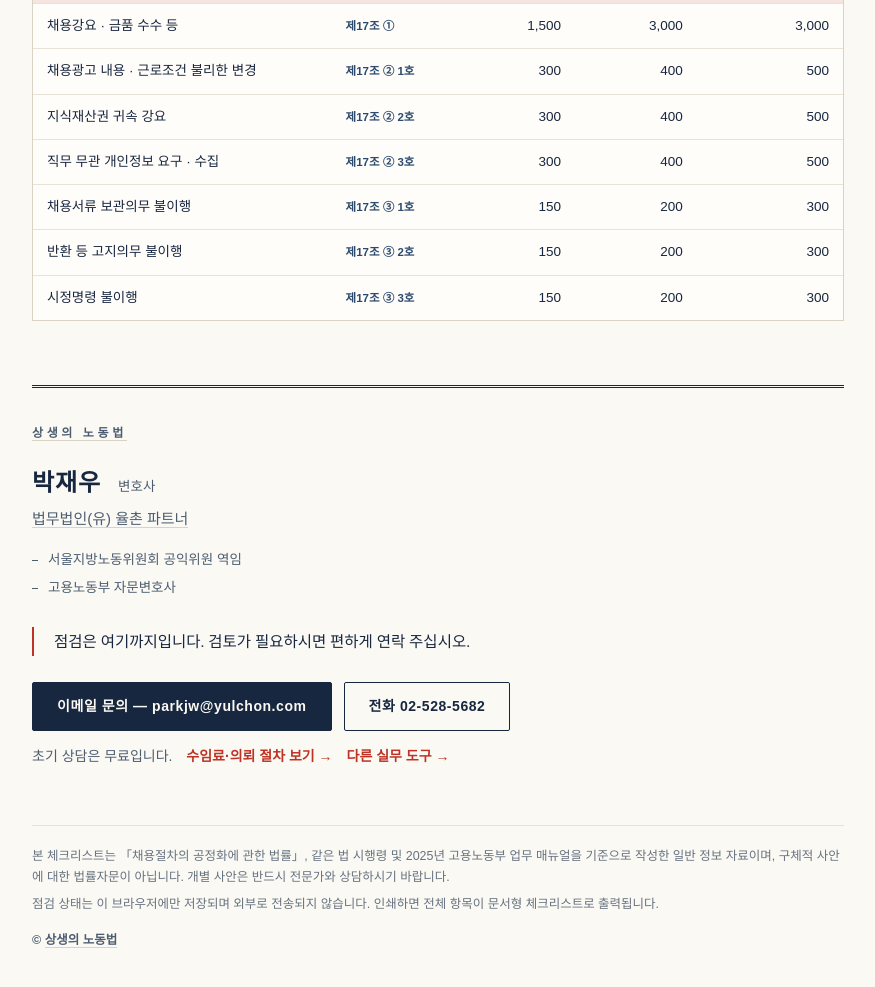
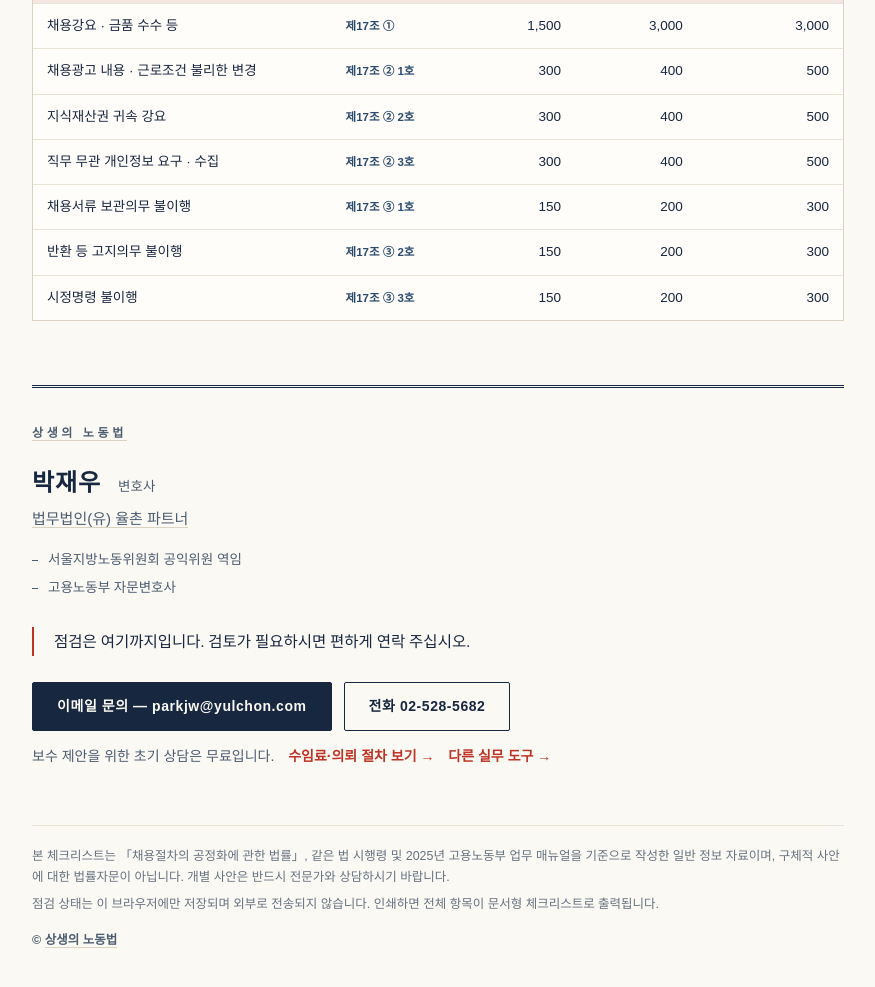
Before and after one commit to parkcoms/fair-hiring-checklist, a plain HTML site: page index.html in a window 1280 px wide. Shown: the part 1110-2097 px from the top of the page, without its empty margins (202-1077 px from the left). Drawn offline with Linux system fonts and the light colour scheme; a web font is replaced by a local one.

Commit message:
문구 변경: '보수 제안을 위한 초기 상담은 무료입니다'
Co-Authored-By: Claude Opus 5.5 <noreply@anthropic.com>

```diff
--- a/index.html
+++ b/index.html
@@ -911,7 +911,7 @@ footer .copyright { margin-top: 14px; font-weight: 600; color: var(--ink-soft);
     <a class="contact-btn" href="tel:0225285682" target="_blank" rel="noopener">전화 02-528-5682</a>
   </div>
   <p class="contact-hint" id="mail-hint" hidden>이메일 주소가 복사되었습니다. 메일 앱이 열리지 않으면 받는 사람란에 붙여넣어 주세요.</p>
-  <p class="site-links">초기 상담은 무료입니다. <a href="https://winwinlabor.com/fees/#contact">수임료·의뢰 절차 보기 →</a> <a href="https://winwinlabor.com/tools/">다른 실무 도구 →</a></p>
+  <p class="site-links">보수 제안을 위한 초기 상담은 무료입니다. <a href="https://winwinlabor.com/fees/#contact">수임료·의뢰 절차 보기 →</a> <a href="https://winwinlabor.com/tools/">다른 실무 도구 →</a></p>
 </div>
 
 <footer>
```
